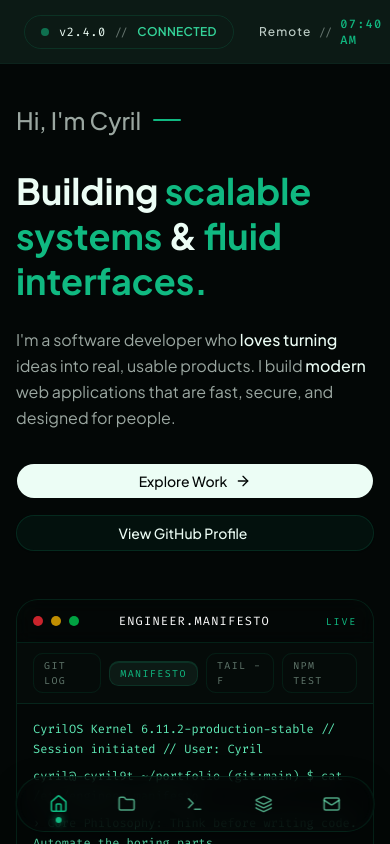
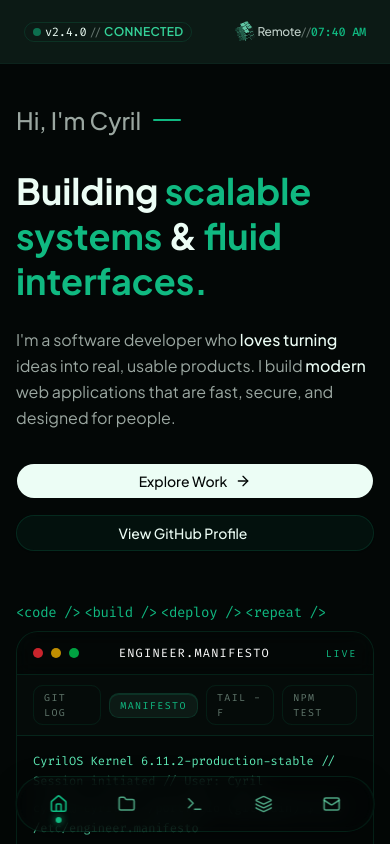
Before and after one commit to Cyril9t/Dossier, a Next.js app: page / in a window 390 px wide. Shown: the top 844 px of the page. Built offline with nearby package versions, Linux system fonts and the light colour scheme; some icons are missing.

Commit message:
responsiveness-updated-

```diff
--- a/app/components/HeroSection.tsx
+++ b/app/components/HeroSection.tsx
@@ -55,13 +55,13 @@ function HeroSection() {
                         <InteractiveHeroCanvas lineWidth={1} />
                     </div>
 
-                    <div className="block w-full md:absolute md:-top-16 md:flex md:flex-row md:items-start md:gap-8">
+                    <div className="flex w-full md:absolute md:-top-16  flex-col-reverse md:flex-row md:items-start md:gap-8">
                         <div className="mt-2 w-full md:mt-12 md:w-[70%] md:rotate-2">
                             <LiveLogTerminal />
                         </div>
-                        <div className="mt-4 flex w-full flex-row justify-start gap-3 md:mt-12 md:w-[30%] md:flex-col md:items-start">
+                        <div className="mt-3 flex w-full flex-row justify-start gap-1 md:gap-3 md:mt-12 md:w-[30%] md:flex-col md:items-start">
                             {logs.map((c) => (
-                                <div key={c.code} className="font-mono text-sm tracking-[0.18em] text-emerald-300/75">
+                                <div key={c.code} className="font-mono text-sm tracking-tight md:tracking-wide text-primary">
                                     <p>{c.code}</p>
                                 </div>
                             ))}
--- a/app/components/Navbar.tsx
+++ b/app/components/Navbar.tsx
@@ -6,7 +6,7 @@ function Navbar() {
         <nav className="h-16 w-full bg-secondary px-6 flex items-center justify-between text-foreground/65 border-b border-border/40">
 
             <div className="flex items-center">
-                <Badge variant="outline" className="p-4 tracking-wider flex items-center gap-2.5 font-normal">
+                <Badge variant="outline" className="p-2 md:p-4 tracking-tight md:tracking-wider flex items-center gap-1 md:gap-2.5 font-normal">
                     <span className="rounded-full h-2 w-2 bg-primary animate-pulse inline-block"></span>
                     <span className="font-mono text-xs">v2.4.0</span>
                     <span className="text-foreground/40">//</span>
@@ -15,8 +15,8 @@ function Navbar() {
             </div>
 
 
-            <div className="flex items-center gap-3 tracking-widest text-xs sm:text-sm">
-                <div className="flex items-center gap-2">
+            <div className="flex items-center gap-3 tracking-tight md:tracking-widest text-xs sm:text-sm">
+                <div className="flex items-center gap-0 md:gap-2">
                     <div className="w-6 h-6 relative flex items-center justify-center">
                         <FlipCube />
                     </div>
--- a/app/components/contact.tsx
+++ b/app/components/contact.tsx
@@ -420,7 +420,7 @@ export default function ContactMe() {
 
                         <div className="flex items-center justify-between px-4 py-3  border-b border-border">
 
-                            <div className="flex items-center gap-2">
+                            <div className="flex items-center gap-1 md:gap-2">
                                 <div className="w-3 h-3 rounded-full bg-rose-500/80 border border-rose-600/30 hover:opacity-80 cursor-pointer" />
                                 <div className="w-3 h-3 rounded-full bg-amber-500/80 border border-amber-600/30 hover:opacity-80 cursor-pointer" />
                                 <div className="w-3 h-3 rounded-full bg-primary border border-border hover:opacity-80 cursor-pointer" />
@@ -429,7 +429,7 @@ export default function ContactMe() {
 
                             <div className="flex items-center gap-2 font-mono  text-[14px]">
                                 <FileCode size={19} className="text-primary" />
-                                <span className=" font-semibold">send_inquiry.sh</span>
+                                <span className="text-[11px] md:text-xl font-semibold">send_inquiry.sh</span>
                             </div>
 
 
@@ -438,12 +438,12 @@ export default function ContactMe() {
                                     variant={"outline"}
                                     type="button"
                                     onClick={() => setViewMode((prev) => (prev === 'form' ? 'json' : 'form'))}
-                                    className="font-mono text-[12px] h-8"
+                                    className="font-mono text-[12px] h-6 md:h-8"
                                     title="Toggle raw JSON preview"
                                 >
                                     {viewMode === 'form' ? '{ } JSON' : 'Form'}
                                 </Button>
-                                <Button variant={"outline"} className="font-mono text-[12px] h-8 text-primary">
+                                <Button variant={"outline"} className="font-mono text-[12px] h-6 md:h-8 text-primary">
                                     bash
                                 </Button>
                             </div>
@@ -662,7 +662,7 @@ export default function ContactMe() {
                         </div>
 
 
-                        <div className="px-4 py-2 bg-background border-t flex items-center justify-between text-[13px] font-mono text-text">
+                        <div className="px-4 py-2 bg-background border-t flex items-center justify-between text-[10px] md:text-[13px] font-mono text-text">
 
                             <div className="flex items-center gap-3">
                                 <span className="flex items-center gap-1">
--- a/app/components/footer.tsx
+++ b/app/components/footer.tsx
@@ -5,17 +5,18 @@ function Footer() {
     return (
         <div className="flex gap-2 mt-10 border-t py-4 w-full place-content-center">
 
-            <div className="flex gap-2 tracking-widest grow">
-                <Copyright />
+            <div className="flex gap-1 text-[10px] tracking-widest grow">
+                <Copyright size={17} />
                 <div>
                     {new Date().toLocaleDateString('en-US', {
                         year: "numeric"
                     })}
-                </div> <div>Cyril . All right reserved.</div>
+                </div>
+                <div>Cyril . All right reserved.</div>
             </div>
 
-            <div className="text-primary flex gap-3 font-bold tracking-widest">
-                <SiDevbox /> <p className=" text-[17px]">Always Building...</p>
+            <div className="text-primary flex gap-1 md:gap-3 font-bold tracking-wide">
+                <SiDevbox size={18} /> <p className="text-[11px] md:text-[17px]">Always Building...</p>
             </div>
         </div>
     );
```
